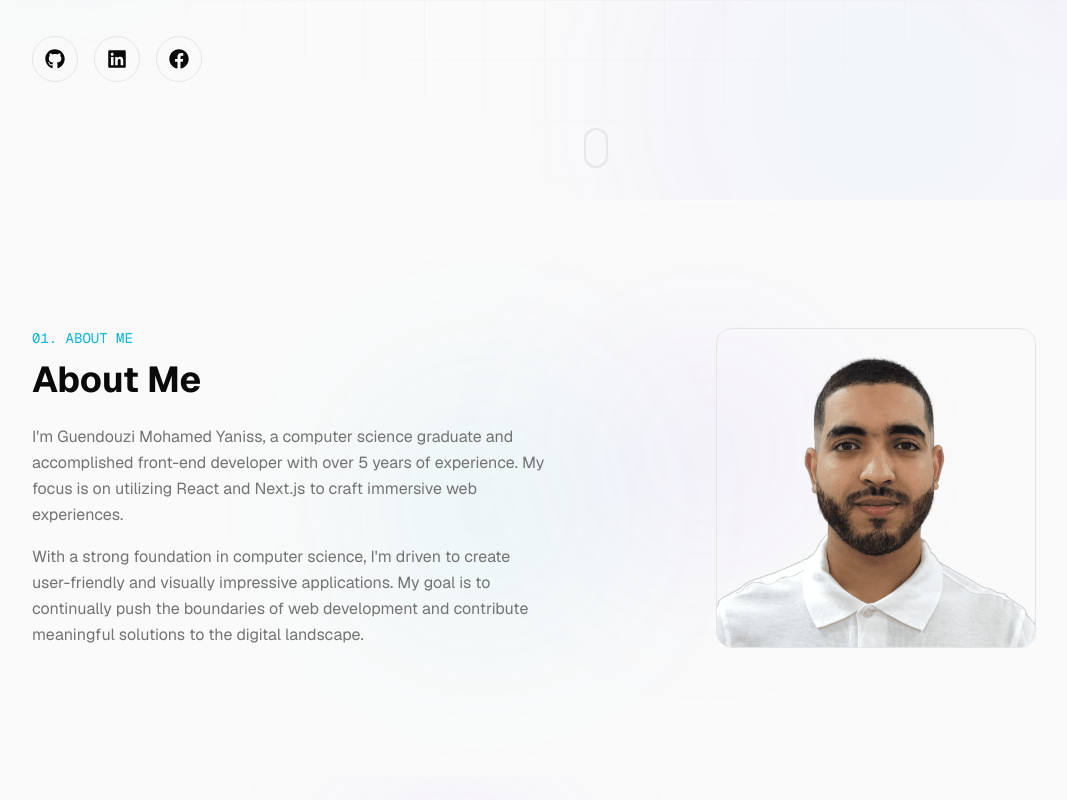
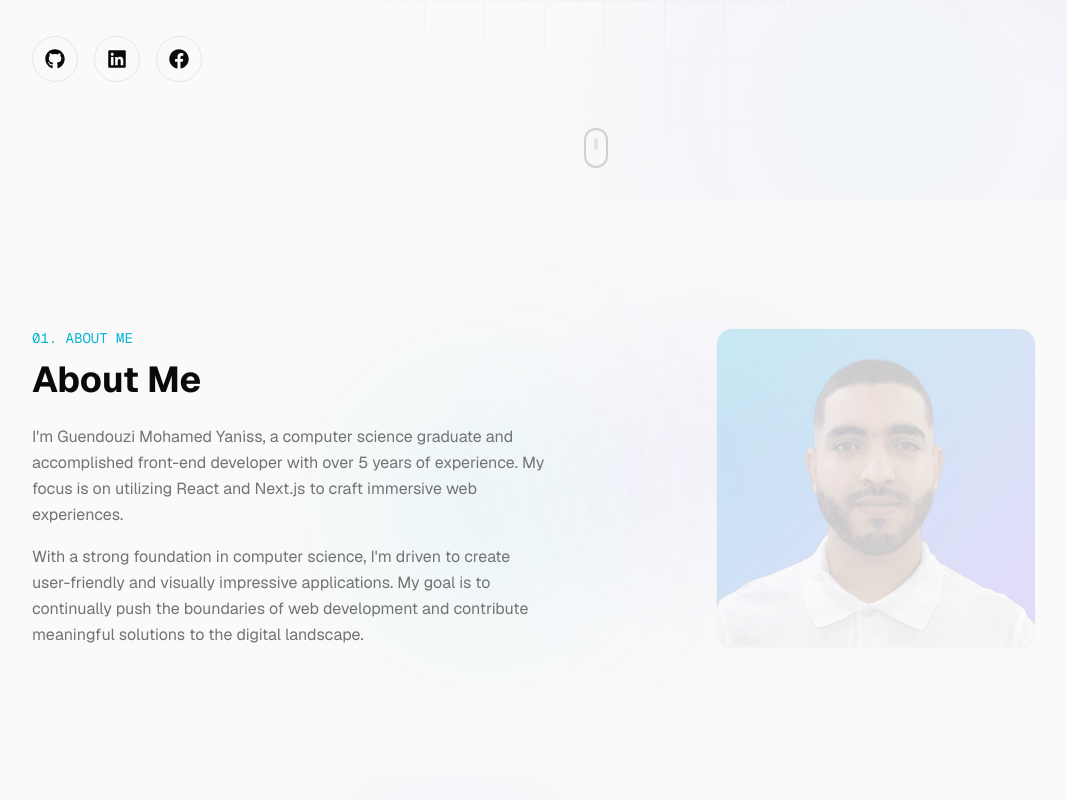
Before and after one commit to YanissGnz/portfolio, a Next.js app: page / in a window 1280 px wide. Shown: the part 600-1400 px from the top of the page, without its empty margins (56-1123 px from the left). Built offline with nearby package versions, Linux system fonts and the light colour scheme.

Commit message:
Fix Tailwind v3 opacity syntax with CSS variable colors

```diff
--- a/src/components/about.tsx
+++ b/src/components/about.tsx
@@ -67,7 +67,7 @@ export function About() {
           </div>
 
           <motion.div variants={imageItem} className="relative flex justify-center">
-            <div className="w-72 h-72 sm:w-80 sm:h-80 rounded-2xl bg-gradient-to-br from-accent/20 to-purple/20 border border-border overflow-hidden relative">
+            <div className="w-72 h-72 sm:w-80 sm:h-80 rounded-2xl border border-border overflow-hidden relative" style={{ background: "linear-gradient(135deg, var(--color-accent), var(--color-purple))", opacity: 0.2 }}>
               <img
                 src="/avatar.png"
                 alt="Yaniss Guendouzi"
--- a/src/components/hero.tsx
+++ b/src/components/hero.tsx
@@ -133,8 +133,8 @@ export function Hero() {
         animate={{ y: [0, 8, 0] }}
         transition={{ duration: 2, repeat: Infinity }}
       >
-        <div className="w-6 h-10 border-2 border-muted/30 rounded-full flex justify-center">
-          <div className="w-1 h-3 bg-muted/50 rounded-full mt-2" />
+        <div className="w-6 h-10 border-2 rounded-full flex justify-center" style={{ borderColor: "var(--color-muted)", opacity: 0.3 }}>
+          <div className="w-1 h-3 rounded-full mt-2" style={{ backgroundColor: "var(--color-muted)", opacity: 0.5 }} />
         </div>
       </motion.div>
     </section>
--- a/src/components/navbar.tsx
+++ b/src/components/navbar.tsx
@@ -35,10 +35,11 @@ export function Navbar() {
       transition={{ duration: 0.6, ease: "easeOut" }}
       className={cn(
         "fixed top-0 left-0 right-0 z-50 transition-all duration-300",
-        scrolled
-          ? "py-3 bg-nav-bg backdrop-blur-xl border-b border-border/50"
-          : "py-5 bg-transparent"
-      )}
+            scrolled
+              ? "py-3 bg-nav-bg backdrop-blur-xl border-b"
+              : "py-5 bg-transparent"
+          )}
+          style={{ borderBottomColor: "var(--color-border)", opacity: scrolled ? 0.5 : 1 }}
     >
       <div className="max-w-6xl mx-auto px-6 flex items-center justify-between">
         <Link
@@ -87,7 +88,8 @@ export function Navbar() {
             animate={{ opacity: 1, height: "auto" }}
             exit={{ opacity: 0, height: 0 }}
             transition={{ duration: 0.3 }}
-            className="md:hidden absolute top-full left-0 right-0 bg-nav-bg backdrop-blur-xl border-b border-border/50 overflow-hidden"
+            className="md:hidden absolute top-full left-0 right-0 bg-nav-bg backdrop-blur-xl border-b overflow-hidden"
+            style={{ borderBottomColor: "var(--color-border)", opacity: 0.5 }}
           >
             <div className="py-4 px-6 space-y-3">
               {navItems.map((item, idx) => (
```
